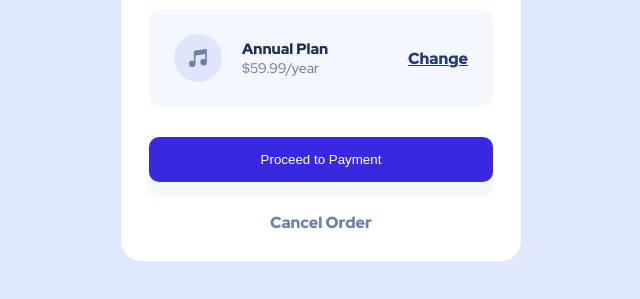
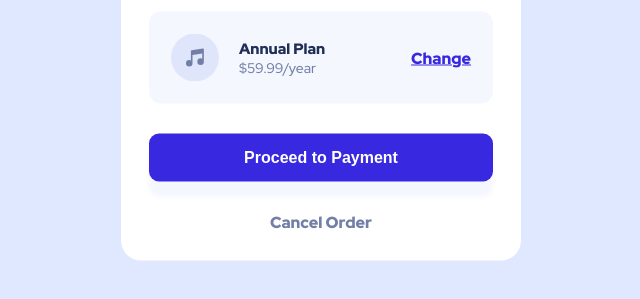
Before and after one commit to EmmanuelDaPanda/SH-Capstone-Project-1-Group-10, a plain HTML site: page index.html in a window 1280 px wide. Shown: the part 461-760 px from the top of the page, without its empty margins (319-959 px from the left). Drawn offline with Linux system fonts and the light colour scheme.

Commit message:
Update style.css

```diff
--- a/style.css
+++ b/style.css
@@ -36,13 +36,13 @@ body {
 }
 .subtitle {
     color: hsl(224, 23%, 55%);
-    margin-bottom: 13px;
+    margin-bottom: 15px;
 }
 .priceBox {
     background-color: hsl(225, 100%, 98%);
     border-radius: 12px;
     display: flex;
-    padding: 25px;
+    padding: 22px;
     align-items: center;
     justify-content: space-between;
 }
@@ -65,13 +65,15 @@ body {
 }
 .priceBox a {
     font-weight: 900;
-    color: hsl(223, 56%, 30%);
+    color: hsl(245, 75%, 52%);
 }
 .priceBox a:hover {
     text-decoration: none;
-    color: hsl(245, 75%, 52%);
+    color: hsl(225, 45%, 55%);
 }
 button.proceedButton {
+    font-size: 16px;
+    font-weight: 700;
     display: block;
     color: #fff;
     background-color: hsl(245, 75%, 52%);
@@ -84,7 +86,8 @@ button.proceedButton {
 
 }
 button.proceedButton:hover {
-    background-color: hsl(224, 23%, 55%);
+    background-color: hsl(225, 45%, 55%);
+    cursor: pointer;
 }
 a.cancelButton {
     color: hsl(224, 23%, 55%);
```
